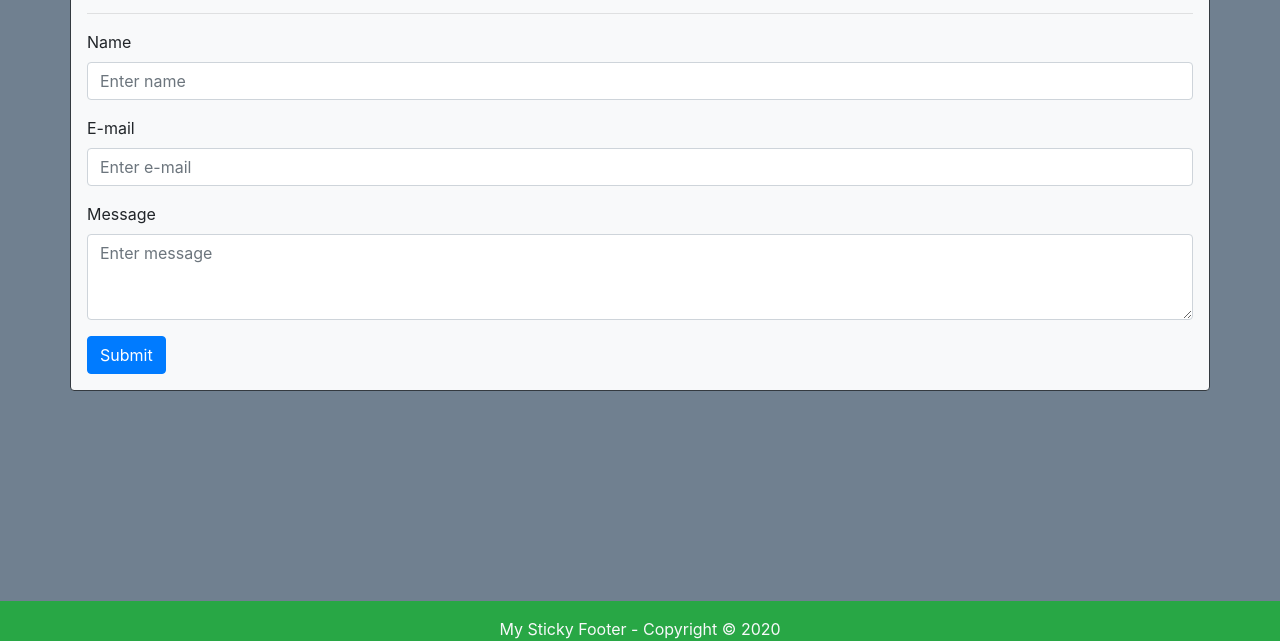
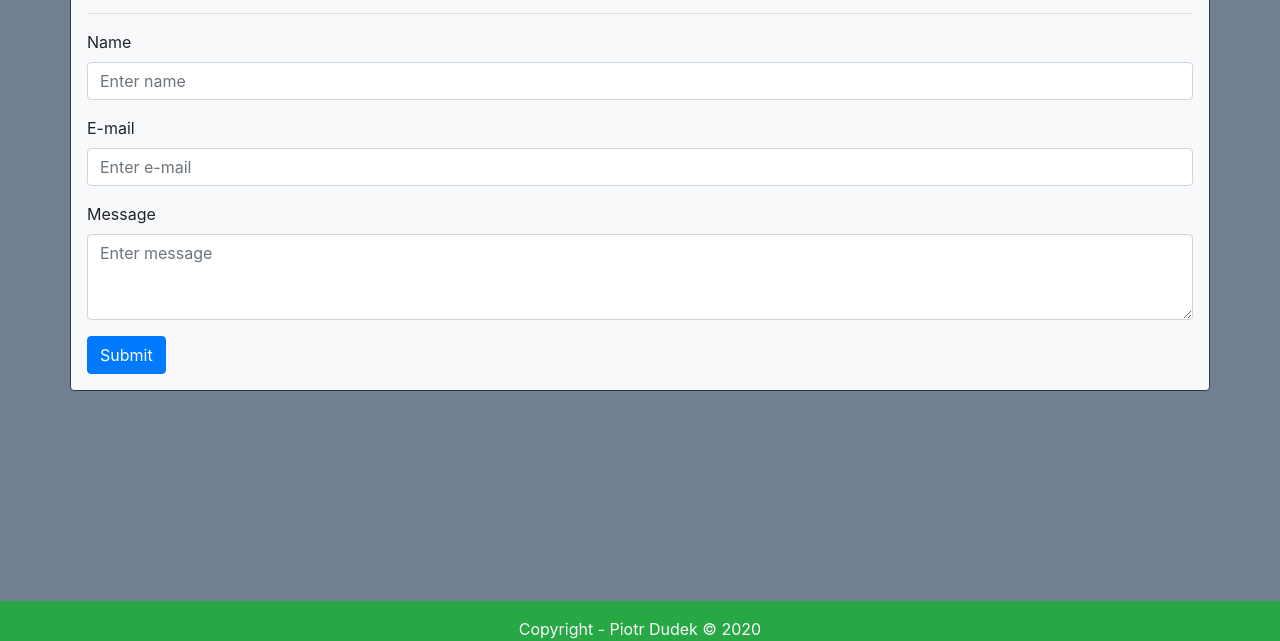
Before and after one commit to peterdudek/peter-portfolio, a plain HTML site: page contact.html in a window 1280 px wide. Shown: the part 159-800 px from the top of the page. Drawn offline with nearby package versions, Linux system fonts and the light colour scheme.

Commit message:
updated footer

```diff
--- a/contact.html
+++ b/contact.html
@@ -56,7 +56,7 @@
 
             </div>
             <!-- Sticky Footer -->
-            <footer class="footer bg-success text-center text-light pt-3">My Sticky Footer - Copyright © 2020</footer>
+            <footer class="footer bg-success text-center text-light pt-3">Copyright - Piotr Dudek © 2020</footer>
         </div>
 
         <!-- JS, Popper.js, and jQuery -->
```
Also changed, not shown: index.html (+1 -1 lines), portfolio.html (+1 -1 lines).
